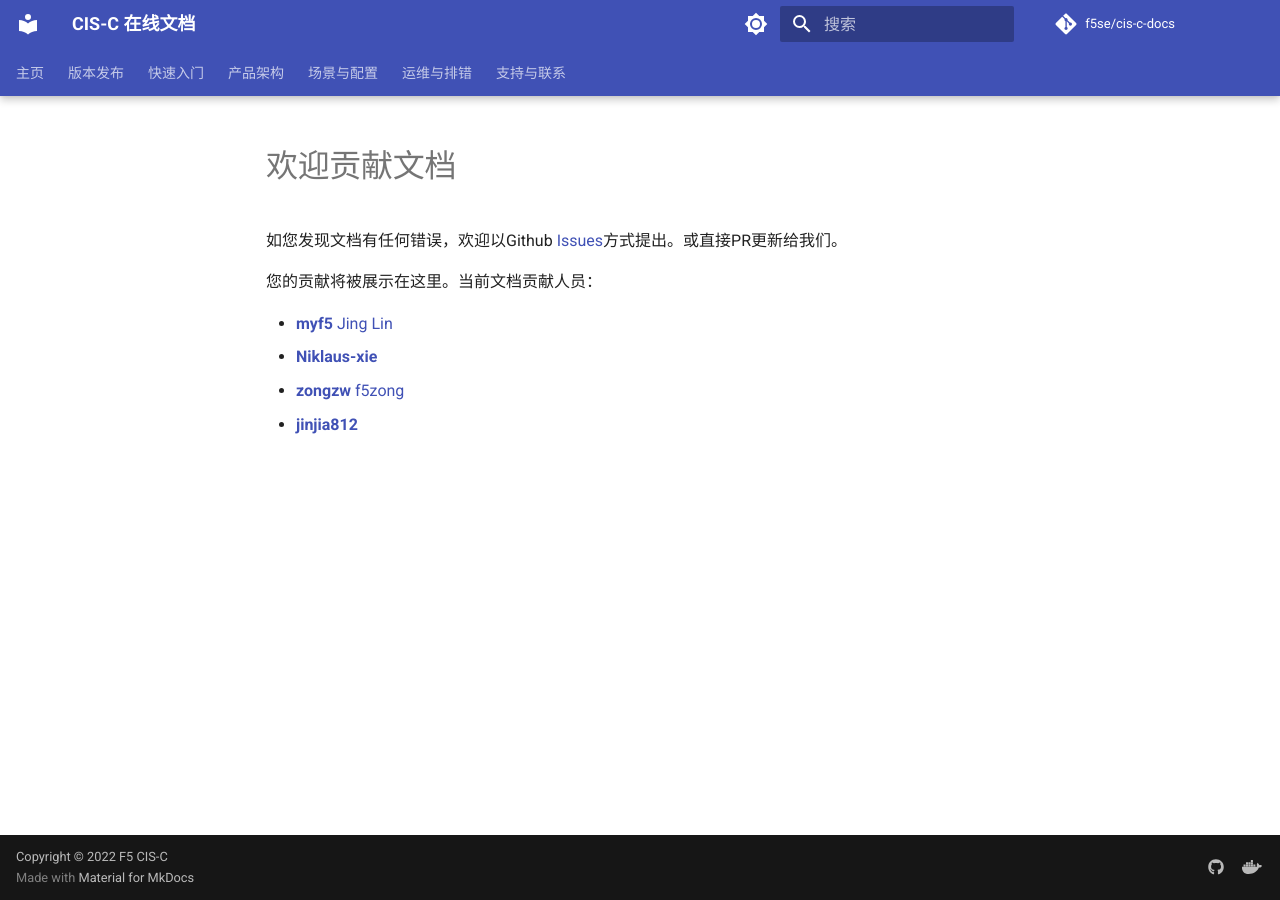
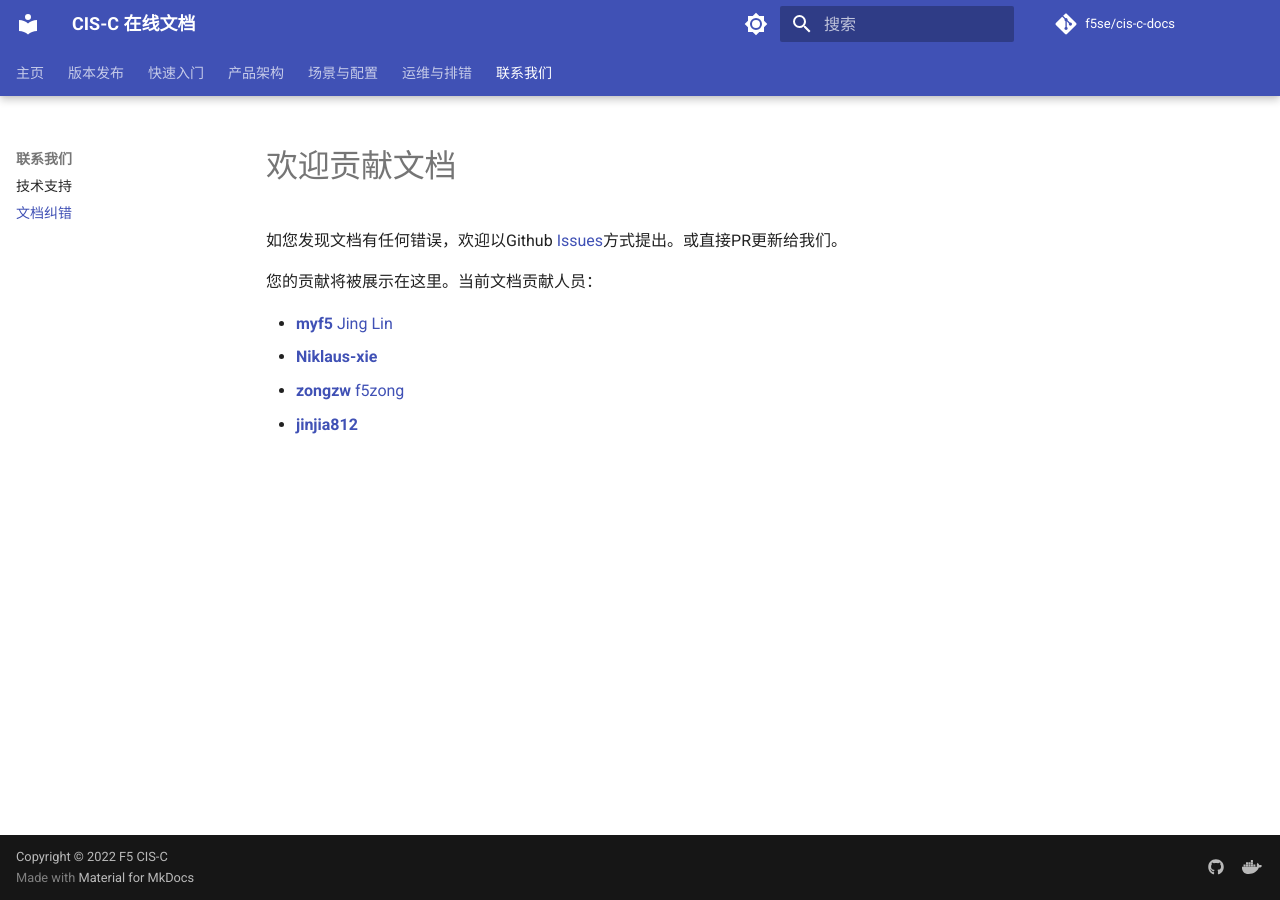
Before and after one commit to f5se/cis-c-docs, an MkDocs documentation site: the page built from docs/Support-and-contact/doc-revise.md, in a window 1280 px wide. Built offline with MkDocs 1.6.1 and Material for MkDocs 9.7.7, drawn with Linux system fonts in a browser that asks for light colours; comment, search, counter and statistics services are not loaded; some of the changed lines change nothing that is shown.

Commit message:
menu setting

```diff
--- a/mkdocs.yml
+++ b/mkdocs.yml
@@ -99,7 +99,9 @@ nav:
   - 运维与排错:
     - 常见问题: Operation-and-troubleshooting/ki.md
     - 迁移: Operation-and-troubleshooting/migration.md
-  - 支持与联系: Supportandcontact/index.md
+  - 联系我们:
+    - 技术支持: Support-and-contact/index.md
+    - 文档纠错: Support-and-contact/doc-revise.md
 
 plugins:
   - search:
```
